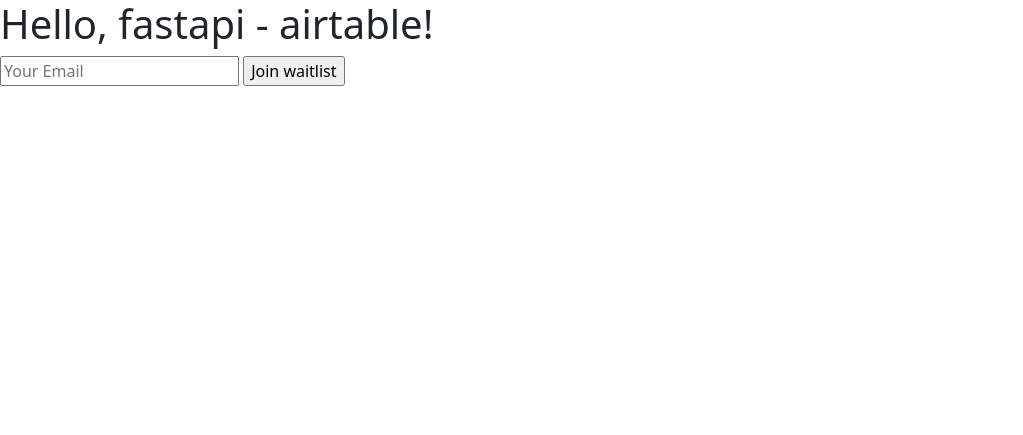
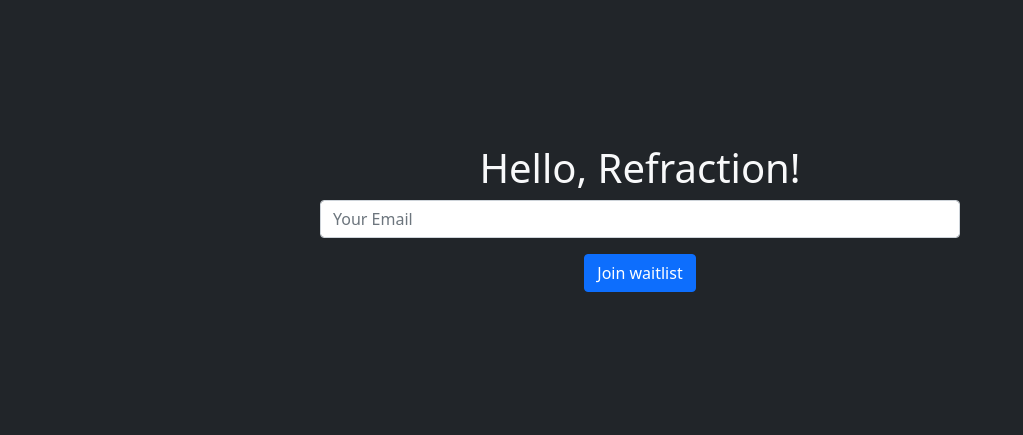
Before and after one commit to breath-imager/fastapi-airtable-private, a FastAPI app: page / in a window 1280 px wide. Shown: the top 435 px of the page, without its empty margins (0-1023 px from the left). Run offline with FastAPI, Linux system fonts and the light colour scheme.

Commit message:
added landing page ui

```diff
--- a/src/app.py
+++ b/src/app.py
@@ -19,7 +19,7 @@
 
 
 cached_dotenv()
-print("AIRTABLE_BASE_ID", os.environ.get("AIRTABLE_BASE_ID"))
+# print("AIRTABLE_BASE_ID", os.environ.get("AIRTABLE_BASE_ID"))
 
 AIRTABLE_BASE_ID = os.environ.get("AIRTABLE_BASE_ID")
 AIRTABLE_API_KEY = os.environ.get("AIRTABLE_API_KEY")
--- a/src/templates/base.html
+++ b/src/templates/base.html
@@ -8,9 +8,9 @@
     <!-- Bootstrap CSS -->
     <link href="https://cdn.jsdelivr.net/npm/bootstrap@5.1.3/dist/css/bootstrap.min.css" rel="stylesheet" integrity="sha384-1BmE4kWBq78iYhFldvKuhfTAU6auU8tT94WrHftjDbrCEXSU1oBoqyl2QvZ6jIW3" crossorigin="anonymous">
 
-    <title>Hello, fastapi - airtable!</title>
+    <title>Hello, Refraction!</title>
   </head>
-  <body>
+  <body class="bg-dark text-light">
     {% block content %}{% endblock %}
 
     <!-- Optional JavaScript; choose one of the two! -->
--- a/src/templates/home.html
+++ b/src/templates/home.html
@@ -1,14 +1,18 @@
 {% extends "base.html" %}
 
 {% block content %}
+<div class="col-md-6 mx-auto text-center py-5">
+    <div class="py-5 my-5">
 
-<h1>Hello, fastapi - airtable!</h1>
+        <h1>Hello, Refraction!</h1>
 
-{% if submitted_email and did_send %}
-<p>Thank you for joining with {{ submitted_email }} </p>
-{% endif %}
-<form method="POST">
-    <input type="email" name="email" placeholder="Your Email" required="required" />
-    <input type="submit" value="Join waitlist" />
-</form>
+        {% if submitted_email and did_send %}
+        <p>Thank you for joining with {{ submitted_email }} </p>
+        {% endif %}
+        <form method="POST">
+            <input class="form-control" type="email" name="email" placeholder="Your Email" required="required" />
+            <input class="btn btn-primary mt-3" type="submit" value="Join waitlist" />
+        </form>
+    </div>
+</div>
 {% endblock %}
```
